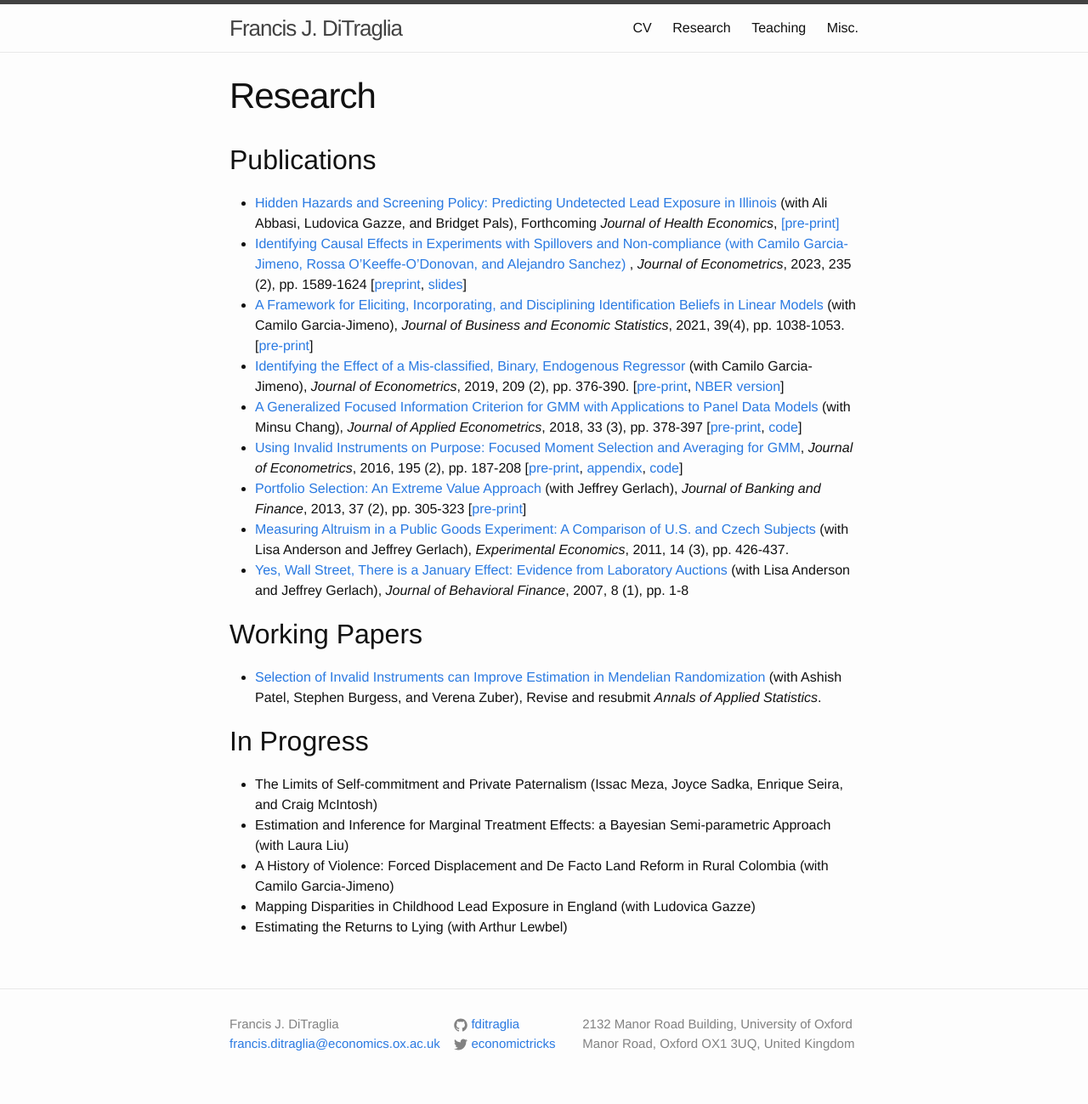
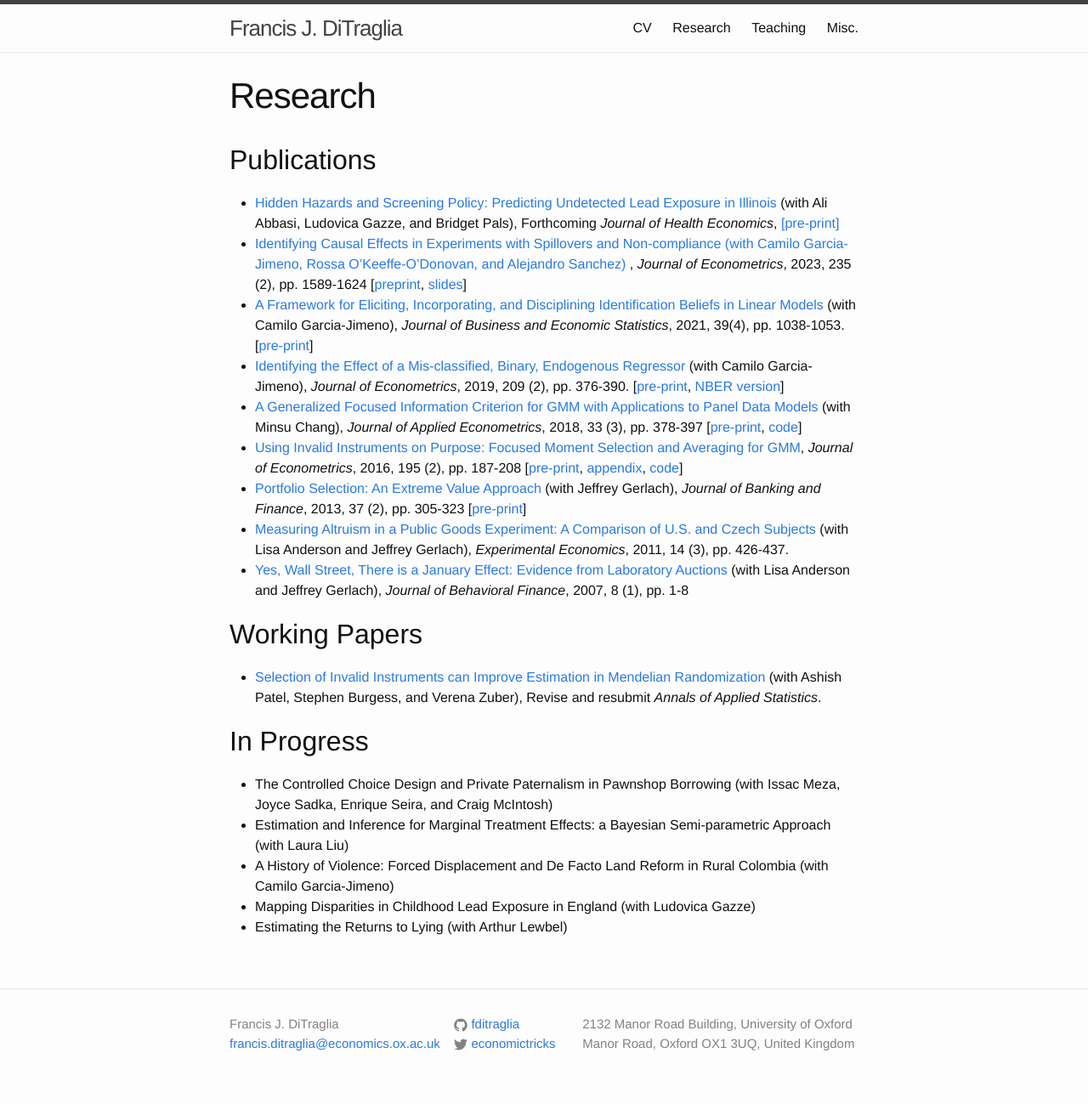
Before and after one commit to fditraglia/fditraglia.github.io, a Jekyll site: the page built from research.md, in a window 1280 px wide. Shown: the whole page at 85% size. Built offline with Jekyll 4.4.1, drawn with Linux system fonts in a browser that asks for light colours.

Commit message:
fix title of WP

```diff
--- a/research.md
+++ b/research.md
@@ -22,9 +22,8 @@ permalink: /research/
 - [Selection of Invalid Instruments can Improve Estimation in Mendelian Randomization](https://arxiv.org/abs/2107.01513) (with Ashish Patel, Stephen Burgess, and Verena Zuber), Revise and resubmit *Annals of Applied Statistics*.
 
 ## In Progress
-- The Limits of Self-commitment and Private Paternalism (Issac Meza, Joyce Sadka, Enrique Seira, and Craig McIntosh)
+- The Controlled Choice Design and Private Paternalism in Pawnshop Borrowing (with Issac Meza, Joyce Sadka, Enrique Seira, and Craig McIntosh)
 - Estimation and Inference for Marginal Treatment Effects: a Bayesian Semi-parametric Approach (with Laura Liu)
 - A History of Violence: Forced Displacement and De Facto Land Reform in Rural Colombia (with Camilo Garcia-Jimeno)
 - Mapping Disparities in Childhood Lead Exposure in England (with Ludovica Gazze)
 - Estimating the Returns to Lying (with Arthur Lewbel)
-<!--- Nonparametric Analysis of Labor Supply Using Gaussian Process Regression (with Ian Crawford)-->
```
Also changed, not shown: 1 other file.
